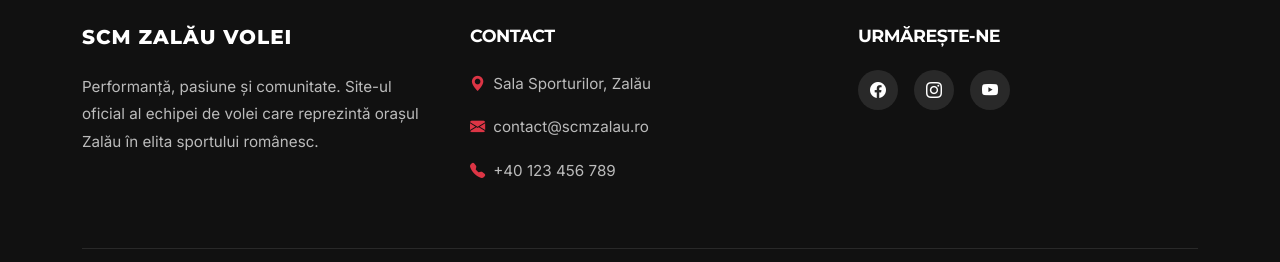
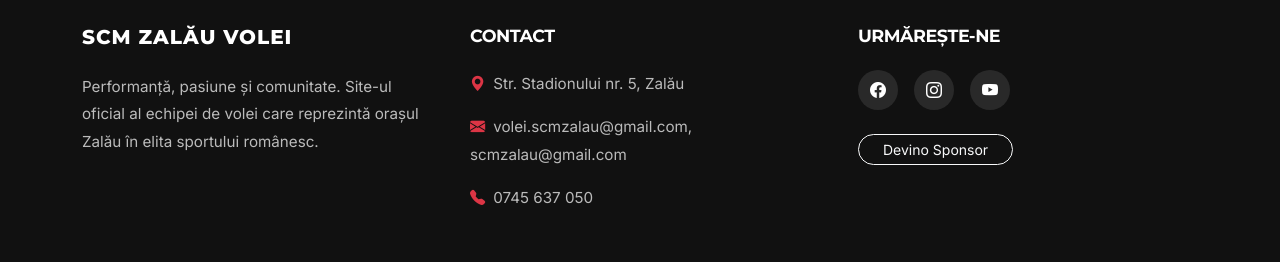
Before and after one commit to leonardosabou/SCMZalauVolei, a React (Create React App) app in the folder frontend/react-scm-zalau-volei/: page / in a window 1280 px wide. Shown: the part 1631-1893 px from the top of the page. Built offline with nearby package versions, Linux system fonts and the light colour scheme; no server answers.

Commit message:
team information

```diff
--- a/frontend/react-scm-zalau-volei/src/components/Footer.tsx
+++ b/frontend/react-scm-zalau-volei/src/components/Footer.tsx
@@ -19,15 +19,15 @@ export const Footer = () => {
             <ul className="list-unstyled footer-links">
               <li className="mb-3">
                 <i className="bi bi-geo-alt-fill me-2 text-danger"></i>
-                Sala Sporturilor, Zalău
+                Str. Stadionului nr. 5, Zalău
               </li>
               <li className="mb-3">
                 <i className="bi bi-envelope-fill me-2 text-danger"></i>
-                contact@scmzalau.ro
+                volei.scmzalau@gmail.com, scmzalau@gmail.com
               </li>
               <li className="mb-3">
                 <i className="bi bi-telephone-fill me-2 text-danger"></i>
-                +40 123 456 789
+                0745 637 050
               </li>
             </ul>
           </div>
@@ -68,14 +68,14 @@ export const Footer = () => {
                 <i className="bi bi-youtube"></i>
               </a>
             </div>
-{/*
+
             <a
               className="btn btn-outline-light btn-sm rounded-pill px-4"
               href="/contact"
             >
               Devino Sponsor
             </a>
-*/}
+
           </div>
         </div>
 
--- a/frontend/react-scm-zalau-volei/src/components/HomePage/Countdown.css
+++ b/frontend/react-scm-zalau-volei/src/components/HomePage/Countdown.css
@@ -5,7 +5,7 @@
   background-position: center;
   background-attachment: fixed;
   position: relative;
-  padding: 100px 0;
+  padding: 100px 0  ;
   color: white;
   display: flex;
   align-items: center;
```
